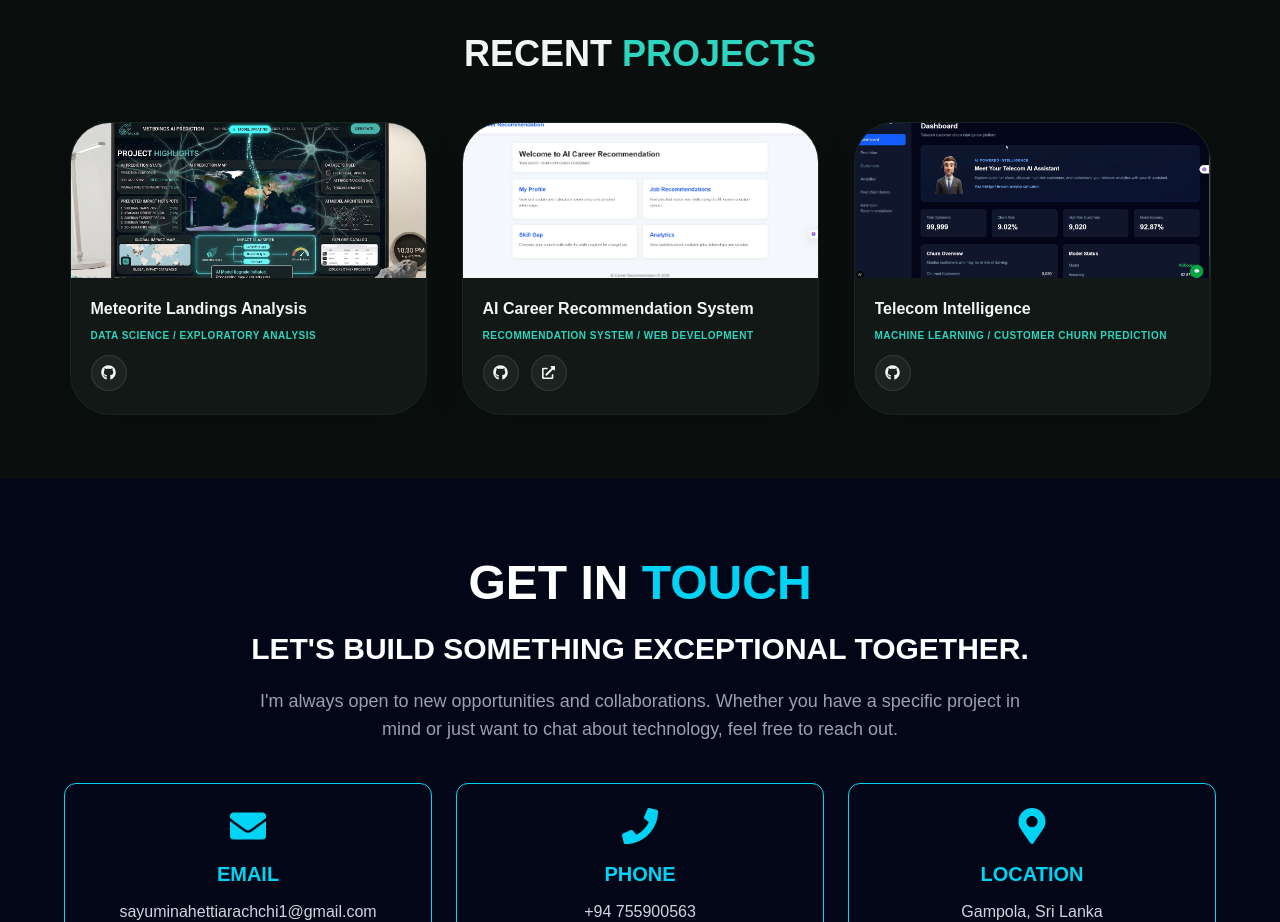
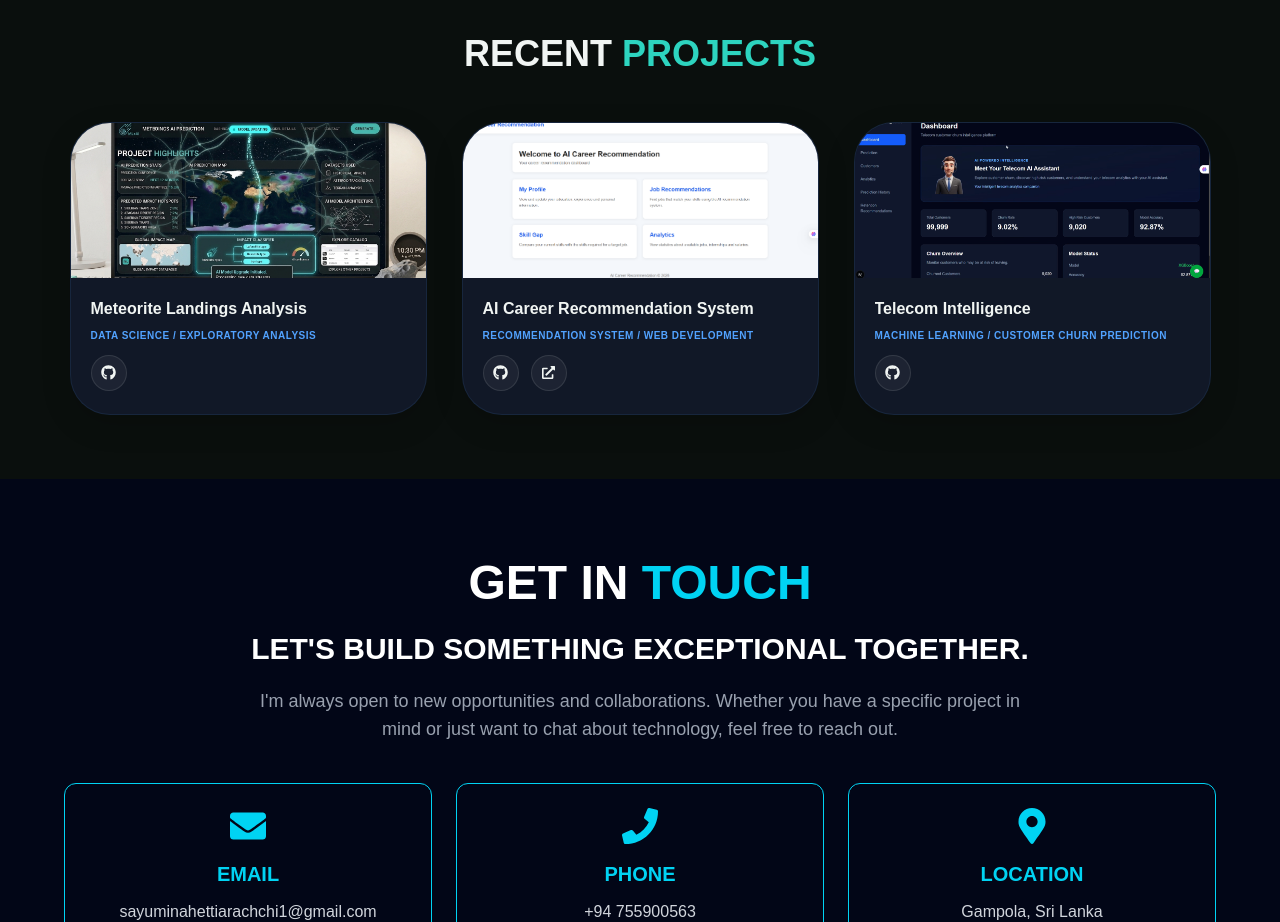
Before and after one commit to Sayuminahettiarachchi/my-portfolio, a Next.js app: page / in a window 1280 px wide. Shown: the part 3700-4622 px from the top of the page. Built offline with nearby package versions, Linux system fonts and the light colour scheme.

Commit message:
Update project cards to blue theme

```diff
--- a/components/Projects/ProjectCard.tsx
+++ b/components/Projects/ProjectCard.tsx
@@ -1,3 +1,4 @@
+
 import { FaGithub, FaExternalLinkAlt } from "react-icons/fa";
 
 type ProjectCardProps = {
@@ -16,7 +17,8 @@ export default function ProjectCard({
   live,
 }: ProjectCardProps) {
   return (
-    <div className="group w-full max-w-[357px] h-[293px] mx-auto bg-[#111815] border border-[rgba(45,212,191,0.08)] rounded-[2.5rem] overflow-hidden shadow-[0_10px_30px_rgba(0,0,0,0.15)] hover:border-[rgba(45,212,191,0.4)] hover:shadow-[0_10px_30px_rgba(45,212,191,0.08)] transition-all duration-300">
+    <div className="group w-full max-w-[357px] h-[293px] mx-auto bg-[#111827] border border-blue-400/10 rounded-[2.5rem] overflow-hidden shadow-[0_10px_30px_rgba(0,0,0,0.15)] hover:border-blue-400/40 hover:shadow-[0_10px_30px_rgba(59,130,246,0.12)] transition-all duration-300">
+
       {/* Project image */}
       <div className="w-full h-[155px] overflow-hidden">
         <img
@@ -32,7 +34,7 @@ export default function ProjectCard({
           {title}
         </h3>
 
-        <p className="text-[#2DD4BF] text-[10px] font-semibold tracking-wider mt-2 uppercase line-clamp-2">
+        <p className="text-blue-400 text-[10px] font-semibold tracking-wider mt-2 uppercase line-clamp-2">
           {type}
         </p>
 
@@ -43,7 +45,7 @@ export default function ProjectCard({
             target="_blank"
             rel="noopener noreferrer"
             aria-label={`View ${title} on GitHub`}
-            className="w-9 h-9 rounded-full bg-white/5 border border-white/10 flex items-center justify-center text-[#F1F5F3] hover:bg-[#2DD4BF] hover:text-[#0A0F0D] hover:border-[#2DD4BF] transition-all duration-200"
+            className="w-9 h-9 rounded-full bg-white/5 border border-white/10 flex items-center justify-center text-[#F1F5F3] hover:bg-blue-400 hover:text-[#0B1120] hover:border-blue-400 transition-all duration-200"
           >
             <FaGithub size={15} />
           </a>
@@ -54,7 +56,7 @@ export default function ProjectCard({
               target="_blank"
               rel="noopener noreferrer"
               aria-label={`View ${title} live demo`}
-              className="w-9 h-9 rounded-full bg-white/5 border border-white/10 flex items-center justify-center text-[#F1F5F3] hover:bg-[#2DD4BF] hover:text-[#0A0F0D] hover:border-[#2DD4BF] transition-all duration-200"
+              className="w-9 h-9 rounded-full bg-white/5 border border-white/10 flex items-center justify-center text-[#F1F5F3] hover:bg-blue-400 hover:text-[#0B1120] hover:border-blue-400 transition-all duration-200"
             >
               <FaExternalLinkAlt size={13} />
             </a>
```
